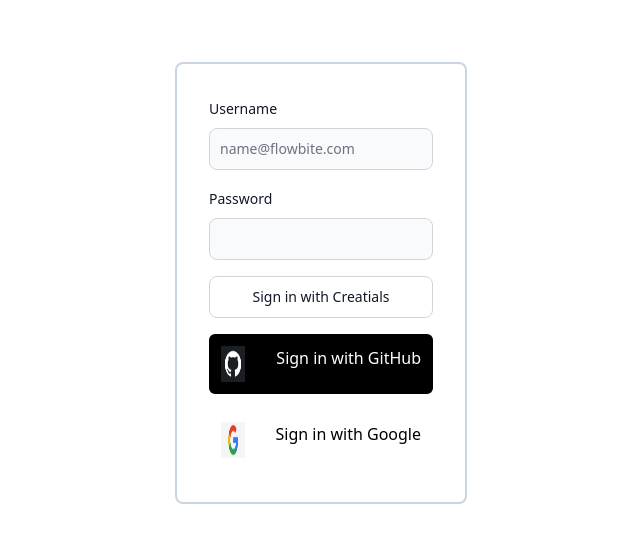
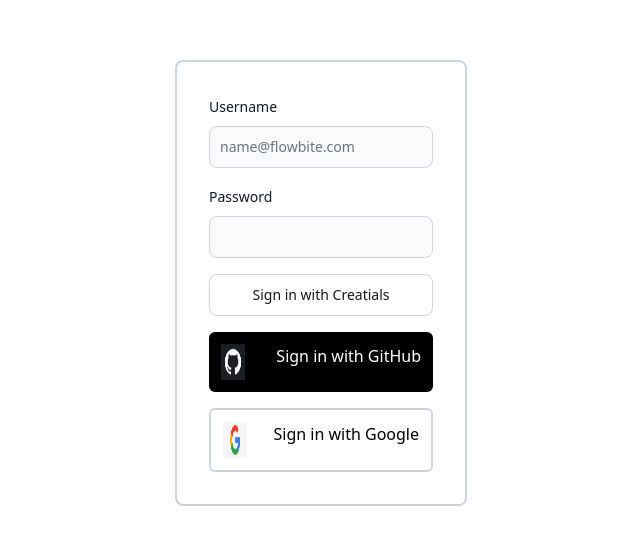
Before and after one commit to hari6565/git-tutorial, a Next.js app: page /components/dashboard in a window 1280 px wide. Shown: the part 117-662 px from the top of the page, without its empty margins (319-959 px from the left). Built offline with nearby package versions, Linux system fonts and the light colour scheme.

Commit message:
git ignore

```diff
--- a/app/components/dashboard/page.tsx
+++ b/app/components/dashboard/page.tsx
@@ -32,7 +32,7 @@
           </Button>
         </form>
         <Link
-          href="/GitHubLogin"
+          href="/components/GitHubLogin"
           className="flex justify-between bg-black p-3 rounded-md"
         >
           <Image
@@ -44,8 +44,8 @@
           <h2 className="text-white">Sign in with GitHub</h2>
         </Link>
         <Link
-          href="/GoogleLogin"
-          className="flex justify-between p-3 rounded-md"
+          href="/components/GoogleLogin"
+          className="flex justify-between p-3 rounded-md border-2 border-slate-300"
         >
           <Image
             src={Google}
```
Also changed, not shown: 1 other file (tests, documents, lock files or other folders).
